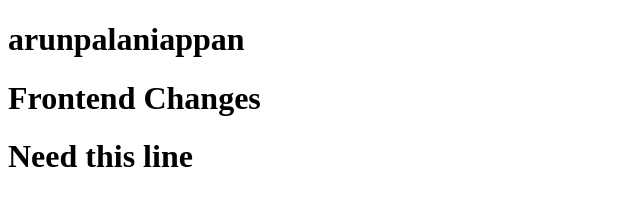
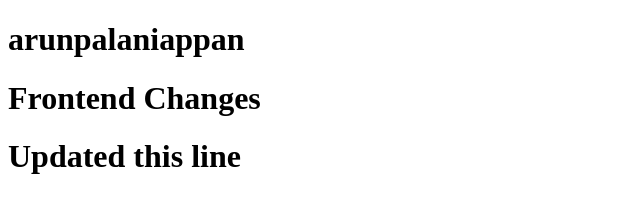
Before and after one commit to ArunPalaniappan-lib/Samplerepo, a plain HTML site: page index.html in a window 1280 px wide. Shown: the whole page, without its empty margins (0-640 px from the left). Drawn offline with Linux system fonts and the light colour scheme.

Commit message:
frontend change

```diff
--- a/index.html
+++ b/index.html
@@ -8,6 +8,6 @@
 <body>
     <h1>arunpalaniappan</h1>
     <h1>Frontend Changes</h1>
-    <h1>Need this line </h1>
+    <h1>Updated this line</h1>
 </body>
 </html>
```
